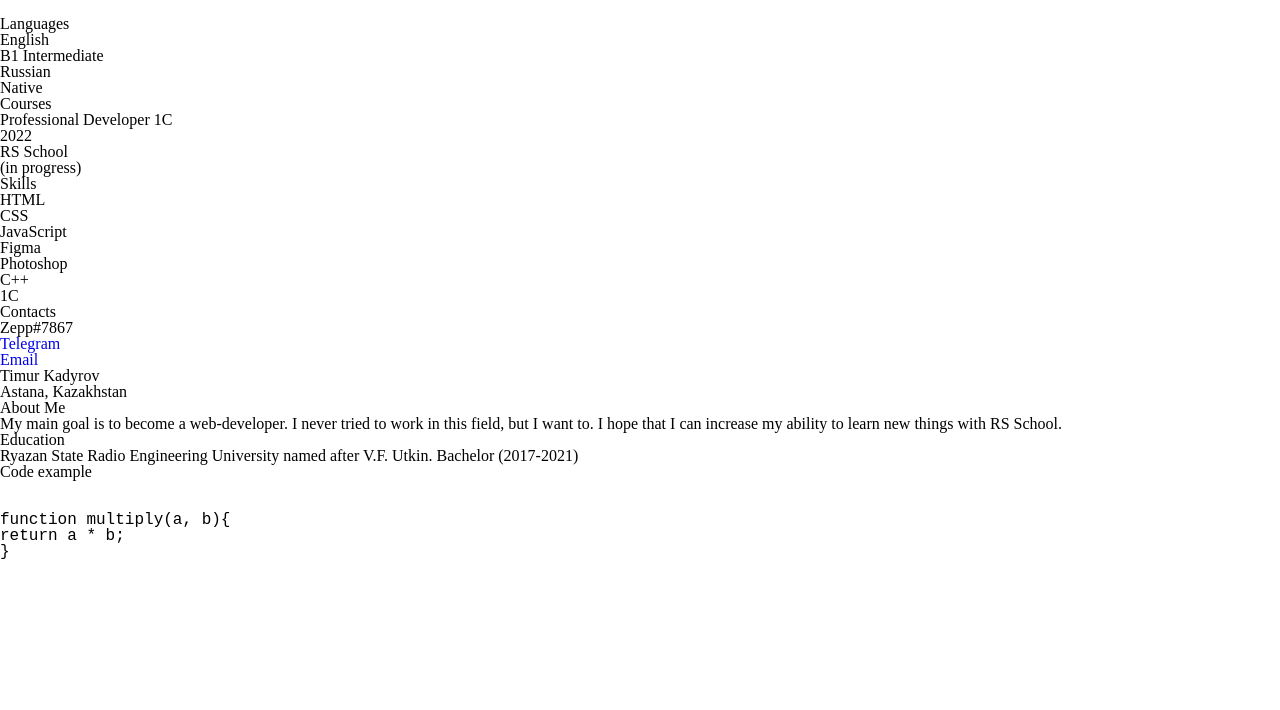
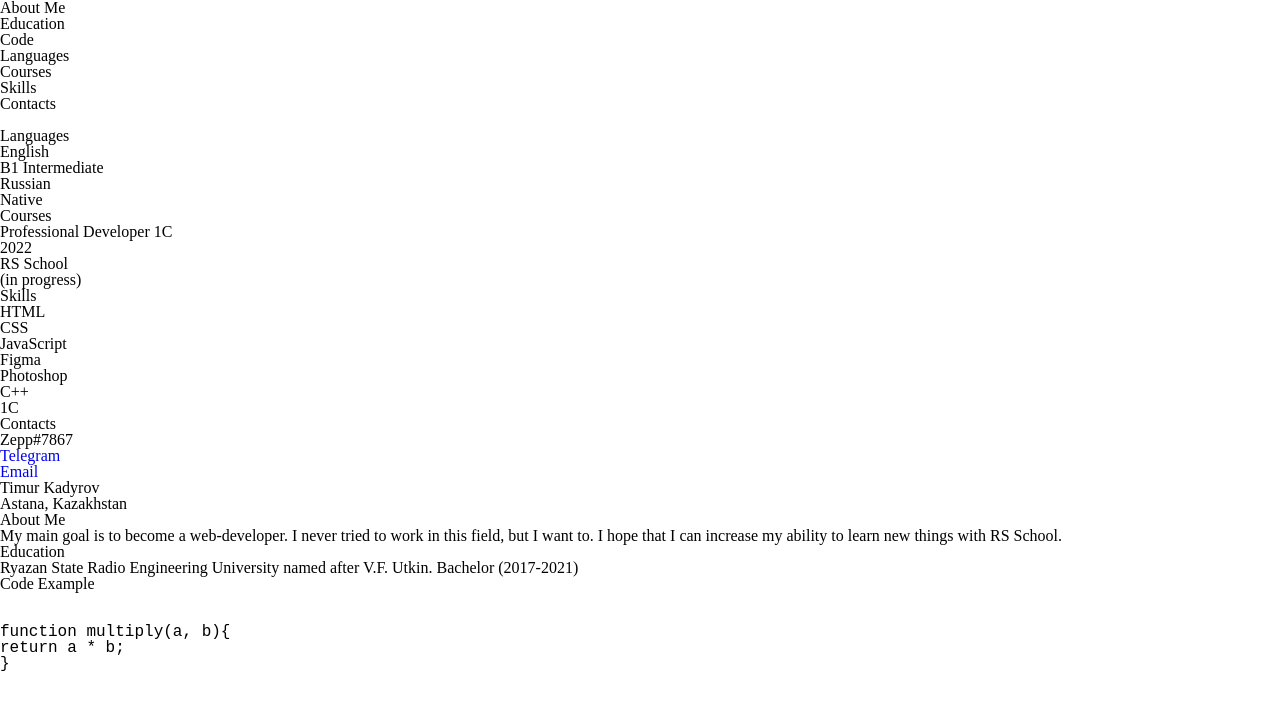
Before and after one commit to dreamsoundx/rsschool-cv, a plain HTML site: page index.html in a window 1280 px wide. Drawn offline with Linux system fonts and the light colour scheme.

Commit message:
feat: add header and nav

```diff
--- a/index.html
+++ b/index.html
@@ -10,7 +10,17 @@
   <body>
     <div class="container">
       <header class="header">
-        <nav class="nav"></nav>
+        <nav class="nav">
+          <ul class="nav__list">
+            <li class="nav__item">About Me</li>
+            <li class="nav__item">Education</li>
+            <li class="nav__item">Code</li>
+            <li class="nav__item">Languages</li>
+            <li class="nav__item">Courses</li>
+            <li class="nav__item">Skills</li>
+            <li class="nav__item">Contacts</li>
+          </ul>
+        </nav>
       </header>
       <main class="main">
         <div class="left-side">
@@ -79,7 +89,7 @@
             </p>
           </section>
           <section class="code-example">
-            <h2 class="code-example__title">Code example</h2>
+            <h2 class="code-example__title">Code Example</h2>
             <div class="example__code">
               <pre>
                     <code class="js__code">
```
